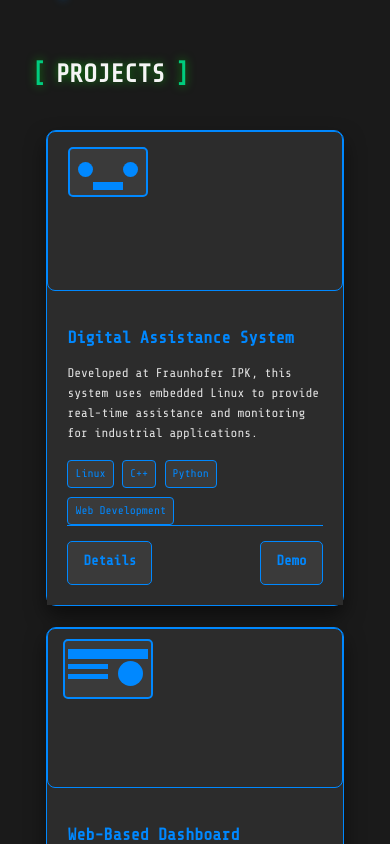
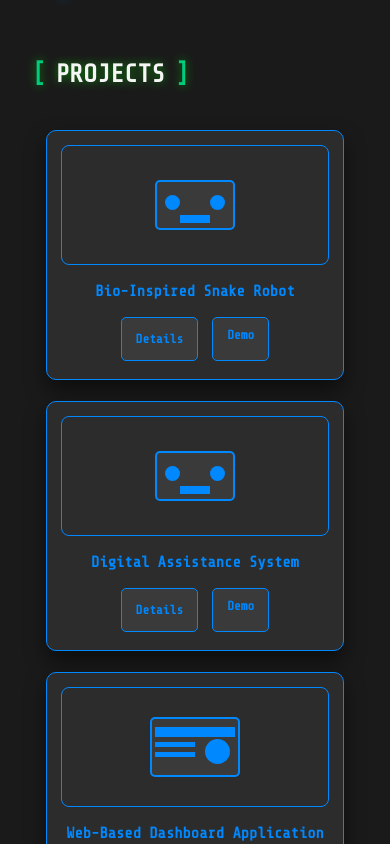
Before and after one commit to AmrEslim/CV, a React (Create React App) app: page / in a window 390 px wide. Shown: the part 5180-6024 px from the top of the page. Built offline with nearby package versions, Linux system fonts and the light colour scheme.

Commit message:
implementing project overview, still in progress

```diff
--- /dev/null
+++ b/src/components/Projects/Modal.css
@@ -0,0 +1,248 @@
+.modal-backdrop {
+  position: fixed;
+  top: 0;
+  left: 0;
+  width: 100vw;
+  height: 100vh;
+  background-color: rgba(0, 0, 0, 0.85);
+  display: flex;
+  justify-content: center;
+  align-items: center;
+  z-index: 1000;
+  backdrop-filter: blur(8px);
+  opacity: 0;
+  visibility: hidden;
+  transition: opacity 0.3s ease, visibility 0.3s ease;
+  padding: clamp(16px, 3vw, 32px);
+  box-sizing: border-box;
+}
+
+.modal-backdrop::before {
+  content: '';
+  position: absolute;
+  top: 0;
+  left: 0;
+  right: 0;
+  bottom: 0;
+  background: linear-gradient(45deg,
+    rgba(0, 136, 255, 0.1),
+    rgba(0, 0, 0, 0),
+    rgba(0, 136, 255, 0.1)
+  );
+  animation: gradient 15s ease infinite;
+  background-size: 400% 400%;
+}
+
+.modal-backdrop.visible {
+  opacity: 1;
+  visibility: visible;
+}
+
+.modal-content {
+  background: var(--terminal-bg);
+  padding: clamp(1.5rem, 3vw, 2.5rem);
+  border-radius: 15px;
+  border: 1px solid var(--robot-primary);
+  width: clamp(280px, 75vw, 1200px);
+  height: fit-content;
+  max-height: 85vh;
+  position: relative;
+  transform: translateY(20px) scale(0.95);
+  opacity: 0;
+  margin: clamp(2rem, 5vh, 4rem) auto;
+  transition: transform 0.3s ease, opacity 0.3s ease;
+  box-shadow: 0 15px 30px rgba(0, 136, 255, 0.3),
+              0 0 30px rgba(0, 136, 255, 0.1) inset;
+  display: flex;
+  flex-direction: column;
+  margin: auto;
+  overflow: hidden;
+}
+
+.modal-content::-webkit-scrollbar {
+  width: 8px;
+}
+
+.modal-content::-webkit-scrollbar-track {
+  background: var(--terminal-bg);
+  border-radius: 4px;
+}
+
+.modal-content::-webkit-scrollbar-thumb {
+  background: var(--robot-primary);
+  border-radius: 4px;
+}
+
+.modal-backdrop.visible .modal-content {
+  transform: translateY(0) scale(1);
+  opacity: 1;
+}
+
+.modal-close {
+  position: absolute;
+  top: 1rem;
+  right: 1rem;
+  background: var(--terminal-bg);
+  border: 1px solid var(--robot-primary);
+  font-size: 1.5rem;
+  color: var(--robot-primary);
+  cursor: pointer;
+  width: 40px;
+  height: 40px;
+  border-radius: 50%;
+  display: flex;
+  align-items: center;
+  justify-content: center;
+  transition: all 0.3s ease;
+  z-index: 2;
+}
+
+.modal-close:hover {
+  background: var(--robot-primary);
+  color: var(--terminal-bg);
+  transform: rotate(90deg);
+}
+
+.modal-header {
+  padding-bottom: 1rem;
+  margin-bottom: 1.5rem;
+  border-bottom: 1px solid var(--robot-primary);
+  position: relative;
+}
+
+.modal-header::after {
+  content: '';
+  position: absolute;
+  bottom: -1px;
+  left: 0;
+  width: 100%;
+  height: 2px;
+  background: linear-gradient(90deg,
+    transparent,
+    var(--robot-primary),
+    transparent
+  );
+}
+
+.modal-body {
+  flex: 1;
+  overflow-y: auto;
+  -webkit-overflow-scrolling: touch;
+  padding: 0 1rem;
+  margin: 0 -1rem;
+}
+
+.project-visual {
+  margin: 2rem 0;
+  display: flex;
+  justify-content: center;
+  align-items: center;
+}
+
+.modal-title {
+  font-size: 2rem;
+  color: var(--robot-primary);
+  margin: 0;
+}
+
+.modal-description {
+  color: var(--text-color);
+  line-height: 1.6;
+  font-size: 1.1rem;
+  margin: 1.5rem 0;
+}
+
+.modal-tech {
+  display: flex;
+  flex-wrap: wrap;
+  gap: 0.75rem;
+  margin: 1.5rem 0;
+}
+
+.modal-tech-tag {
+  background: var(--chip-color);
+  color: var(--robot-primary);
+  padding: 0.5rem 1rem;
+  border-radius: 5px;
+  font-size: 0.9rem;
+  border: 1px solid var(--robot-primary);
+  transition: all 0.3s ease;
+}
+
+.modal-tech-tag:hover {
+  transform: translateY(-2px);
+  box-shadow: 0 5px 15px rgba(0, 136, 255, 0.2);
+}
+
+.modal-links {
+  margin-top: 2rem;
+  display: flex;
+  gap: 1rem;
+  justify-content: center;
+}
+
+.modal-link {
+  padding: 0.75rem 1.5rem;
+  background: var(--chip-color);
+  color: var(--robot-primary);
+  text-decoration: none;
+  border-radius: 5px;
+  border: 1px solid var(--robot-primary);
+  transition: all 0.3s ease;
+  font-weight: bold;
+}
+
+.modal-link:hover {
+  background: var(--robot-primary);
+  color: var(--terminal-bg);
+  transform: translateY(-2px);
+}
+
+@keyframes gradient {
+  0% { background-position: 0% 50%; }
+  50% { background-position: 100% 50%; }
+  100% { background-position: 0% 50%; }
+}
+
+/* Mobile Styles */
+@media (max-width: 768px) {
+  .modal-backdrop {
+    padding: clamp(8px, 2vw, 16px);
+  }
+
+  .modal-content {
+    padding: clamp(1rem, 2.5vw, 1.5rem);
+    width: clamp(280px, 90vw, 600px);
+    max-height: 90vh;
+  }
+
+  .modal-body {
+    padding: 0 0.5rem;
+    margin: 0 -0.5rem;
+  }
+
+  .modal-title {
+    font-size: clamp(1.25rem, 4vw, 1.5rem);
+  }
+
+  .modal-description {
+    font-size: clamp(0.875rem, 3vw, 1rem);
+  }
+
+  .modal-link {
+    padding: 0.6rem 1.2rem;
+    font-size: clamp(0.875rem, 2.5vw, 1rem);
+  }
+}
+
+@media (max-width: 480px) {
+  .modal-backdrop {
+    padding: clamp(4px, 1vw, 8px);
+  }
+
+  .modal-content {
+    padding: clamp(0.75rem, 2vw, 1rem);
+    width: clamp(280px, 95vw, 400px);
+    max-height: 92vh;
+  }
+}
--- /dev/null
+++ b/src/components/Projects/Modal.js
@@ -0,0 +1,85 @@
+import React, { useEffect } from 'react';
+import { ProjectVisual } from './ProjectCard';
+import './Modal.css';
+
+const Modal = ({ isOpen, onClose, project }) => {
+  useEffect(() => {
+    const handleEsc = (event) => {
+      if (event.keyCode === 27) {
+        onClose();
+      }
+    };
+
+    if (isOpen) {
+      document.addEventListener('keydown', handleEsc);
+      document.body.style.overflow = 'hidden';
+    }
+
+    return () => {
+      document.removeEventListener('keydown', handleEsc);
+      document.body.style.overflow = 'unset';
+    };
+  }, [isOpen, onClose]);
+
+  const handleBackdropClick = (e) => {
+    if (e.target === e.currentTarget) {
+      onClose();
+    }
+  };
+
+  if (!isOpen) return null;
+
+  return (
+    <div
+      className={`modal-backdrop ${isOpen ? 'visible' : ''}`}
+      onClick={handleBackdropClick}
+    >
+      <div className="modal-content">
+        <button className="modal-close" onClick={onClose}>×</button>
+
+        <div className="modal-header">
+          <h2 className="modal-title">{project.title}</h2>
+        </div>
+
+        <div className="modal-body">
+          <div className="project-visual">
+            <ProjectVisual type={project.visualType} />
+          </div>
+
+          <p className="modal-description">{project.description}</p>
+
+          <div className="modal-tech">
+            {project.technologies.map((tech, index) => (
+              <span key={index} className="modal-tech-tag">{tech}</span>
+            ))}
+          </div>
+
+          <div className="modal-links">
+            {project.demoLink && (
+              <a
+                href={project.demoLink}
+                target="_blank"
+                rel="noopener noreferrer"
+                className="modal-link"
+              >
+                View Demo
+              </a>
+            )}
+            {project.githubLink && (
+              <a
+                href={project.githubLink}
+                target="_blank"
+                rel="noopener noreferrer"
+                className="modal-link"
+              >
+                View on GitHub
+              </a>
+            )}
+          </div>
+        </div>
+      </div>
+    </div>
+  );
+};
+
+export default Modal;
--- a/src/components/Projects/ProjectCard.css
+++ b/src/components/Projects/ProjectCard.css
@@ -7,10 +7,11 @@
   position: relative;
   transform: translateY(50px);
   opacity: 0;
-  min-height: 400px;
+  min-height: 300px;
   cursor: pointer;
   display: flex;
   flex-direction: column;
+  padding: 1.5rem;
 }
 
 .robot-project.visible {
@@ -23,91 +24,42 @@
   box-shadow: 0 15px 30px rgba(0, 136, 255, 0.3);
 }
 
-.project-card {
-  background: var(--terminal-bg);
-  border-radius: 10px;
-  padding: 1.5rem;
-  position: relative;
-  border: 1px solid var(--robot-primary);
-  transition: all 0.3s ease;
-  height: 100%;
-  display: flex;
-  flex-direction: column;
-}
-
-.project-card:hover {
-  transform: translateY(-10px);
-  box-shadow: 0 20px 40px rgba(0, 136, 255, 0.2);
-}
-
 .project-image {
   width: 100%;
-  height: 200px;
-  object-fit: cover;
+  height: 150px;
+  display: flex;
+  justify-content: center;
+  align-items: center;
+  margin-bottom: 1rem;
   border-radius: 8px;
-  margin-bottom: 1rem;
+  background: var(--terminal-bg);
   border: 1px solid var(--robot-primary);
-}
-
-.project-content {
-  flex: 1;
-  display: flex;
-  flex-direction: column;
+  transition: all 0.3s;
 }
 
 .project-details {
-  padding: 20px;
   display: flex;
   flex-direction: column;
-  flex: 1;
-  background: var(--terminal-bg);
-}
-
-.content-wrapper {
-  flex: 1;
+  align-items: center;
+  gap: 1rem;
+  text-align: center;
 }
 
 .project-title {
-  font-size: 1.5rem;
+  font-size: 1.3rem;
   color: var(--robot-primary);
-  margin-bottom: 1rem;
   font-weight: bold;
-}
-
-.project-description {
-  color: var(--text-color);
-  margin-bottom: 1.5rem;
-  line-height: 1.6;
-  opacity: 0.9;
-  flex: 1;
-}
-
-.project-tech {
-  display: flex;
-  flex-wrap: wrap;
-  gap: 0.8rem;
-  margin-top: auto;
-}
-
-.tech-tag {
-  background: var(--chip-color);
-  color: var(--robot-primary);
-  padding: 0.4rem 0.8rem;
-  border-radius: 4px;
-  font-size: 0.9rem;
-  border: 1px solid var(--robot-primary);
+  margin: 0;
 }
 
 .project-links {
   display: flex;
-  justify-content: space-between;
+  gap: 1rem;
   margin-top: auto;
-  padding-top: 15px;
-  border-top: 1px solid var(--robot-primary);
 }
 
 .project-link {
-  padding: 8px 15px;
+  padding: 0.6rem 1.2rem;
   background: var(--chip-color);
   color: var(--robot-primary);
   text-decoration: none;
@@ -115,61 +67,31 @@
   border: 1px solid var(--robot-primary);
   transition: all 0.3s;
   font-weight: bold;
+  cursor: pointer;
 }
 
 .project-link:hover {
   background: var(--robot-primary);
   color: var(--terminal-bg);
+  transform: translateY(-2px);
 }
 
 @media (max-width: 768px) {
-  .project-card {
-    padding: 1.2rem;
+  .robot-project {
+    padding: 1rem;
+    min-height: 250px;
   }
 
   .project-image {
-    height: 180px;
+    height: 120px;
   }
 
   .project-title {
-    font-size: 1.3rem;
+    font-size: 1.1rem;
   }
 
-  .project-description {
-    font-size: 0.95rem;
-  }
-
-  .tech-tag {
-    font-size: 0.85rem;
-    padding: 0.3rem 0.6rem;
+  .project-link {
+    padding: 0.5rem 1rem;
+    font-size: 0.9rem;
   }
 }
-
-@media (max-width: 480px) {
-  .project-card {
-    padding: 1rem;
-  }
-
-  .project-image {
-    height: 160px;
-  }
-
-  .project-title {
-    font-size: 1.2rem;
-    margin-bottom: 0.8rem;
-  }
-
-  .project-description {
-    font-size: 0.9rem;
-    margin-bottom: 1.2rem;
-  }
-
-  .project-tech {
-    gap: 0.6rem;
-  }
-
-  .tech-tag {
-    font-size: 0.8rem;
-    padding: 0.3rem 0.5rem;
-  }
-}
--- a/src/components/Projects/ProjectCard.js
+++ b/src/components/Projects/ProjectCard.js
@@ -1,7 +1,8 @@
-import React, { forwardRef } from 'react';
+import React, { forwardRef, useState } from 'react';
 import './ProjectCard.css';
+import Modal from './Modal';
 
-const ProjectVisual = ({ type }) => {
+export const ProjectVisual = ({ type }) => {
   // Different visual representations based on project type
   switch (type) {
     case 'embedded-system':
@@ -59,26 +60,34 @@ const ProjectVisual = ({ type }) => {
 };
 
 const ProjectCard = forwardRef(({ project }, ref) => {
+  const [isModalOpen, setIsModalOpen] = useState(false);
+
+  const openModal = (e) => {
+    e.preventDefault();
+    setIsModalOpen(true);
+  };
+
+  const closeModal = () => {
+    setIsModalOpen(false);
+  };
+
   return (
     <div className="robot-project" ref={ref}>
       <div className="project-image">
         <ProjectVisual type={project.visualType} />
       </div>
       <div className="project-details">
-        <div className="content-wrapper">
-          <h3 className="project-title">{project.title}</h3>
-          <p className="project-description">{project.description}</p>
-          <div className="project-tech">
-            {project.technologies.map((tech, index) => (
-              <span className="tech-tag" key={index}>{tech}</span>
-            ))}
-          </div>
-        </div>
+        <h3 className="project-title">{project.title}</h3>
         <div className="project-links">
-          <a href={project.detailsLink || "#"} className="project-link">Details</a>
-          <a href={project.demoLink || "#"} className="project-link">Demo</a>
+          <button onClick={openModal} className="project-link">Details</button>
+          <a href={project.demoLink || "#"} target="_blank" rel="noopener noreferrer" className="project-link">Demo</a>
         </div>
       </div>
+      <Modal
+        isOpen={isModalOpen}
+        onClose={closeModal}
+        project={project}
+      />
     </div>
   );
 });
--- a/src/components/Projects/Projects.js
+++ b/src/components/Projects/Projects.js
@@ -39,27 +39,36 @@ const Projects = () => {
   const projectsData = [
     {
       id: 1,
+      title: "Bio-Inspired Snake Robot",
+      description: "Developed a modular snake-like robot as a Bachelor's thesis utilizing CPG-based control algorithms, capable of both lateral undulation and sidewinding locomotion patterns. Features ESP32-based wireless control, real-time parameter adjustment, and power consumption monitoring.",
+      technologies: ["C++", "Arduino", "ESP32", "3D Printing", "Robotics"],
+      visualType: "embedded-system",
+      imageUrl: "https://raw.githubusercontent.com/AmrEslim/snake_robot/main/docs/media/testing.png",
+      demoLink: "https://github.com/AmrEslim/snake_robot"
+    },
+    {
+      id: 2,
       title: "Digital Assistance System",
       description: "Developed at Fraunhofer IPK, this system uses embedded Linux to provide real-time assistance and monitoring for industrial applications.",
       technologies: ["Linux", "C++", "Python", "Web Development"],
       visualType: "embedded-system"
     },
     {
-      id: 2,
+      id: 3,
       title: "Web-Based Dashboard Application",
       description: "Created interactive web dashboards for monitoring and controlling embedded systems, with real-time data visualization and user-friendly interfaces.",
       technologies: ["Flask", "React.js", "JavaScript", "HTML/CSS"],
       visualType: "web-dashboard"
     },
     {
-      id: 3,
+      id: 4,
       title: "LGBTQIA+ Mentoring App",
       description: "Hackathon project focused on creating a smooth onboarding process for a mentoring app designed for LGBTQIA+ teenagers, emphasizing user experience and inclusivity.",
       technologies: ["UX Design", "Frontend Development", "User Testing", "Prototyping"],
       visualType: "mentoring-app"
     },
     {
-      id: 4,
+      id: 5,
       title: "Backend System Architecture",
       description: "Designed and implemented backend functionalities for embedded systems applications, focusing on performance, reliability, and seamless integration with frontend interfaces.",
       technologies: ["Python", "SQL", "API Design", "System Architecture"],
```
